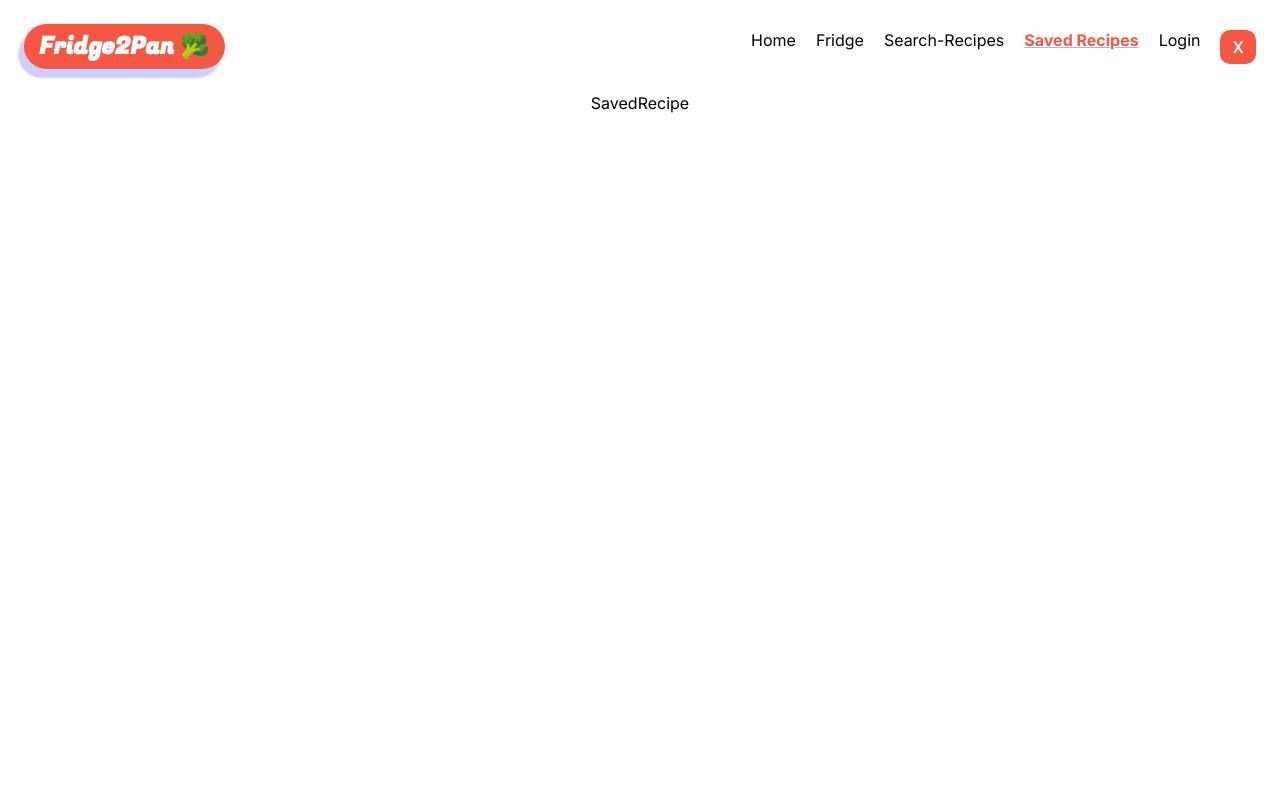
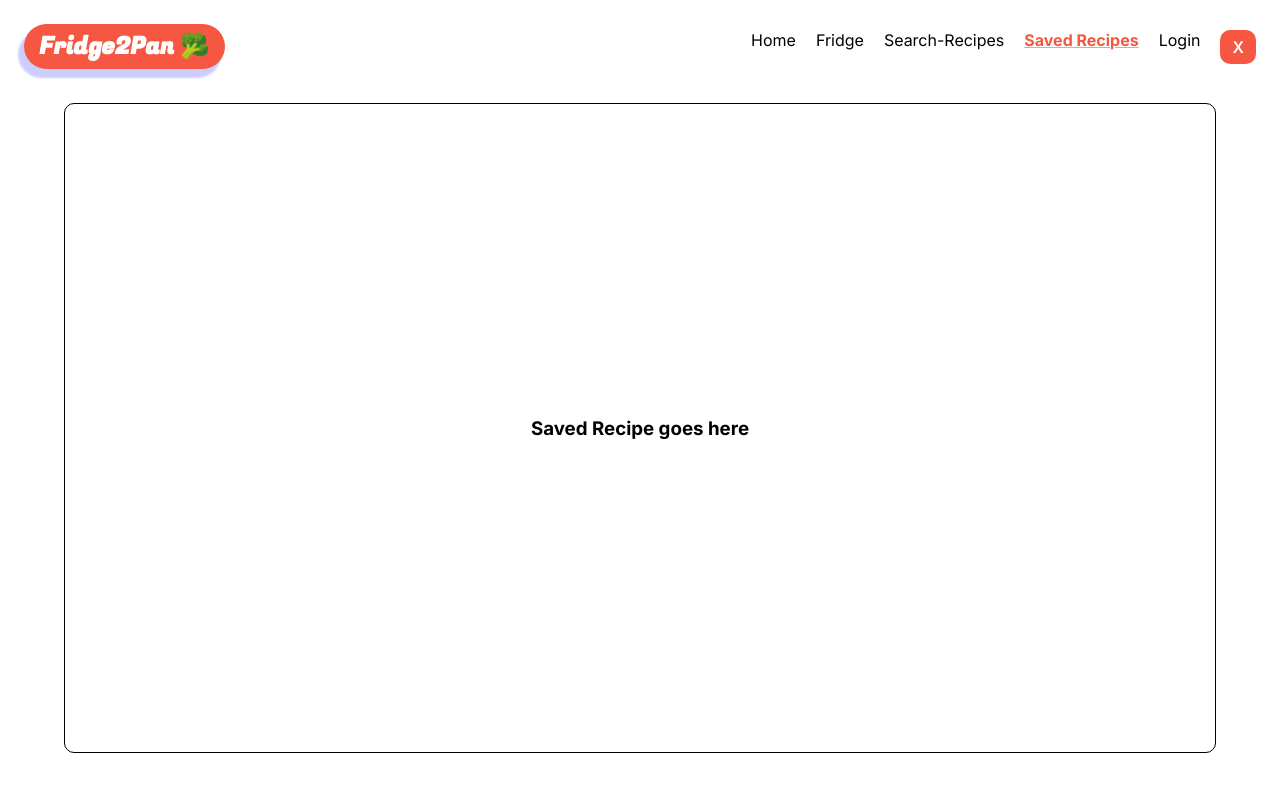
Before and after one commit to mavSeneris/Fridge2Pan, a React (Vite) app: page /saved-recipes in a window 1280 px wide. Shown: the top 792 px of the page. Built offline with nearby package versions, Linux system fonts and the light colour scheme; no server answers; sample sign-in values are in the browser's storage.

Commit message:
implmented auth requirement to saved-recipe route

```diff
--- a/src/App.css
+++ b/src/App.css
@@ -524,6 +524,7 @@ nav {
 }
 
 /* Register Page */
+
 .login-container,
 .register-container {
   display: flex;
@@ -537,6 +538,7 @@ nav {
   height: calc(100vh - 150px);
   /* justify-content: space; */
 }
+
 
 .login-container > h1,
 .register-container > h1{
@@ -589,3 +591,15 @@ nav {
 .red{
   color: red;
 }
+
+/* Temporary Styles */
+.saved-recipe{
+  width: 90%;
+  height: calc(100vh - 150px);
+  display: flex;
+  justify-content: center;
+  align-items: center;
+  margin: 10px;
+  border: 1px solid black;
+  border-radius: 10px;
+}
--- a/src/App.jsx
+++ b/src/App.jsx
@@ -10,26 +10,31 @@ import Layout from "./components/Layout";
 import Home from "./pages/Home";
 import Search from "./pages/Search";
 import Meal from "./pages/Meal";
-import Login, {action as loginAction} from "./pages/Login";
-import Register, {action as registerAction} from "./pages/Register";
+import Login, { action as loginAction } from "./pages/Login";
+import Register, { action as registerAction } from "./pages/Register";
 import SavedRecipe from "./pages/SavedRecipe";
+import AuthRequired from "./components/AuthRequired";
 
-const route = createBrowserRouter(createRoutesFromElements(
-  <Route path="/" element={<Layout/>}>
-    <Route index element={<Home/>}/>
-    <Route path="fridge" element={<Fridge/>}/>
-    <Route path="search-recipes" element={<Search/>}/>
-    <Route path="meal" element={<Meal/>}/>
-    <Route path="login" element={<Login/>} action={loginAction}/>
-    <Route path="register" element={<Register/>} action={registerAction}/>
-    <Route path="saved-recipes" element={<SavedRecipe/>}/>
-  </Route>
-))
+const route = createBrowserRouter(
+  createRoutesFromElements(
+    <Route path="/" element={<Layout />}>
+      <Route index element={<Home />} />
+      <Route path="fridge" element={<Fridge />} />
+      <Route path="search-recipes" element={<Search />} />
+      <Route path="meal" element={<Meal />} />
+      <Route path="login" element={<Login />} action={loginAction} />
+      <Route path="register" element={<Register />} action={registerAction} />
+
+      {/* Protected Routes goes here: */}
+      <Route element={<AuthRequired />}>
+        <Route path="saved-recipes" element={<SavedRecipe />} />
+      </Route>
+    </Route>
+  )
+);
 
 function App() {
-  return (
-    <RouterProvider router={route}/>
-  );
+  return <RouterProvider router={route} />;
 }
 
 export default App;
--- /dev/null
+++ b/src/components/AuthRequired.jsx
@@ -0,0 +1,11 @@
+import React from "react";
+import { Outlet, Navigate } from "react-router-dom";
+
+export default function AuthRequired() {
+  const isLoggedIn = localStorage.getItem("loggedin");
+
+  if (!isLoggedIn) {
+    return <Navigate to="/login?message=You must log in first." />;
+  }
+  return <Outlet />;
+}
--- a/src/components/Header.jsx
+++ b/src/components/Header.jsx
@@ -5,6 +5,7 @@ import { auth } from "../api";
 
 export default function Header() {
   const [isChecked, setIsChecked] = useState(false);
+
 
   const activeStyles = {
     fontWeight: "bold",
@@ -26,11 +27,13 @@ export default function Header() {
     setIsChecked(false);
   };
 
-  function fakeLogOut() {
+  function logOut() {
     localStorage.removeItem("loggedin");
+    // localStorage.setItem("loggedin", "false");
     signOut(auth)
       .then(() => {
         console.log("Logged out!");
+        setIsChecked(false);
       })
       .catch((error) => {
         // An error happened.
@@ -78,7 +81,7 @@ export default function Header() {
         >
           Login
         </NavLink>
-        <button onClick={fakeLogOut}>X</button>
+        <button onClick={logOut}>X</button>
       </nav>
 
       {/*--- BURGER MENU ---*/}
@@ -131,7 +134,7 @@ export default function Header() {
           >
             Login
           </NavLink>
-          <button onClick={fakeLogOut}>X</button>
+          <button onClick={logOut}>X</button>
         </div>
       </nav>
       {/* --------- */}
--- a/src/pages/Login.jsx
+++ b/src/pages/Login.jsx
@@ -6,6 +6,7 @@ import {
   useActionData,
   useNavigation,
   Link,
+  useLocation
 } from "react-router-dom";
 import { signInWithEmailAndPassword } from "firebase/auth";
 import { auth } from "../api";
@@ -37,12 +38,15 @@ export default function Login() {
   const errorMessage = useActionData();
   const message = useLoaderData();
   const navigation = useNavigation();
+  const location = useLocation()
+  const authMessage = location.search.slice(9).replace(/%20/g, " ")
 
   return (
     <div className="login-container">
       <h1>Login in to your account</h1>
       {message && <h3 className="red">{message}</h3>}
       {errorMessage && <h3 className="red">{errorMessage}</h3>}
+      {authMessage && <h3 className="red">{authMessage}</h3>}
 
       <Form method="post" className="login-form" replace>
         <input name="email" type="email" placeholder="Email address" />
--- a/src/pages/SavedRecipe.jsx
+++ b/src/pages/SavedRecipe.jsx
@@ -1,7 +1,9 @@
-import React from 'react'
+import React from "react";
 
 export default function SavedRecipe() {
   return (
-    <div>SavedRecipe</div>
-  )
+    <div className="saved-recipe">
+      <h3>Saved Recipe goes here</h3>
+    </div>
+  );
 }
```
